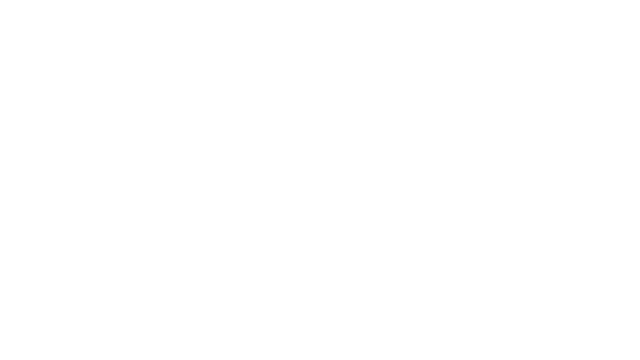
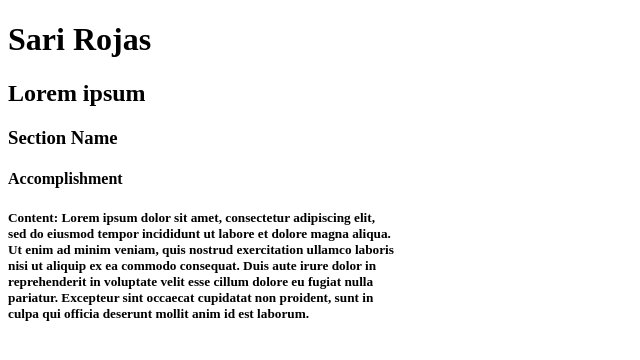
Before and after one commit to SariStormdance/VirtualResume, a plain HTML site: page index.html in a window 1280 px wide. Shown: the whole page, without its empty margins (0-640 px from the left). Drawn offline with Linux system fonts and the light colour scheme.

Commit message:
Testing font sizing.

```diff
--- a/index.html
+++ b/index.html
@@ -3,21 +3,24 @@
 
     <head>
         <meta charset="utf-8">
-        <title>Sari Rojas</title>
+        <title>Sari Rojas Resume</title>
     <!--<link rel="stylesheet" type="text/css" href="default.css">-->
         <link rel="icon" type="image/x-icon" href="unfavicon.ico">
         <style></style>
     </head>
     <body>
-
-
-
-      <!--  <div>
-            <ol>
-               <li><a href="https://www.reddit.com/" target="_blank">Reddit</a></li>
-
-            </ol>
-        </div> -->
+        <h1>Sari Rojas</h1>
+        <h2>Lorem ipsum</h2>
+        <h3>Section Name</h3>
+        <h4>Accomplishment</h4>
+        <h5>Content: Lorem ipsum dolor sit amet, consectetur adipiscing elit,
+            <br>sed do eiusmod tempor incididunt ut labore et dolore magna aliqua.
+            <br>Ut enim ad minim veniam, quis nostrud exercitation ullamco laboris
+            <br>nisi ut aliquip ex ea commodo consequat. Duis aute irure dolor in
+            <br>reprehenderit in voluptate velit esse cillum dolore eu fugiat nulla
+            <br>pariatur. Excepteur sint occaecat cupidatat non proident, sunt in
+            <br>culpa qui officia deserunt mollit anim id est laborum.
+        </h5>
 
     </body>
 
```
